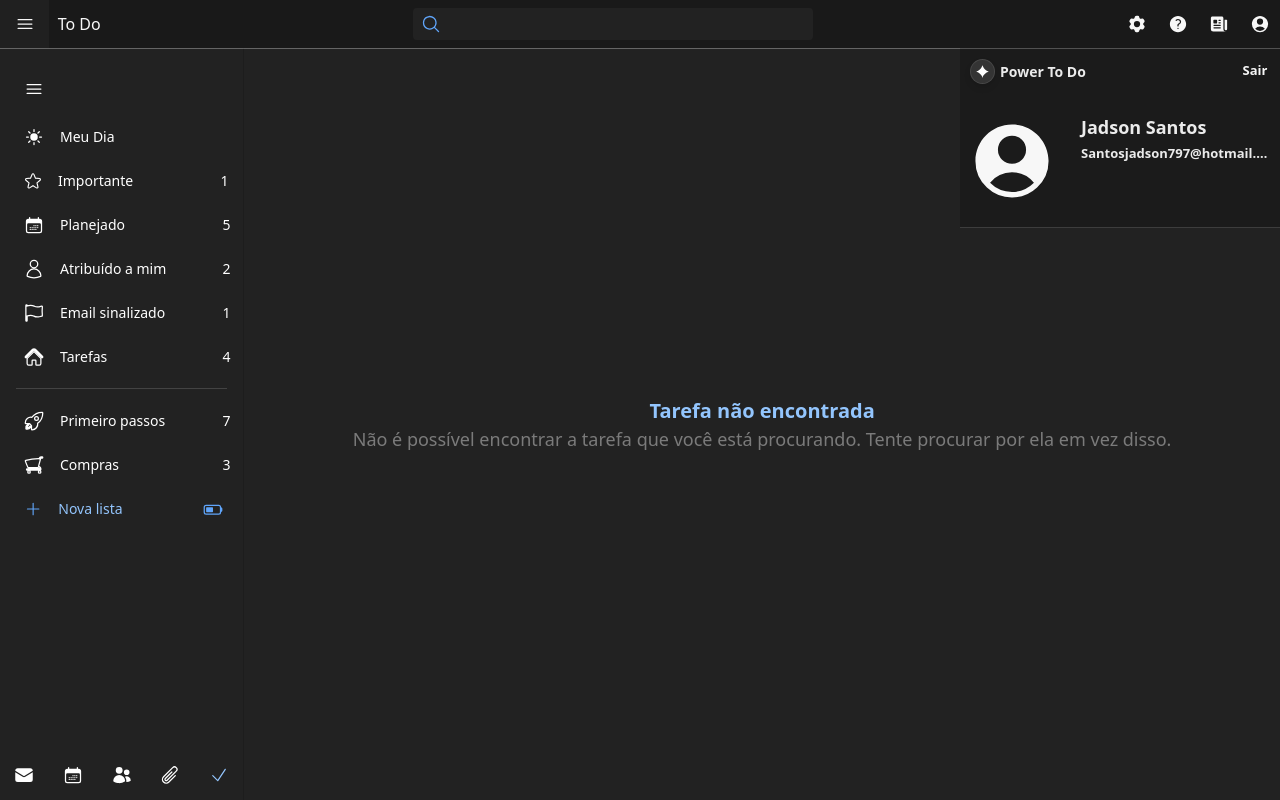
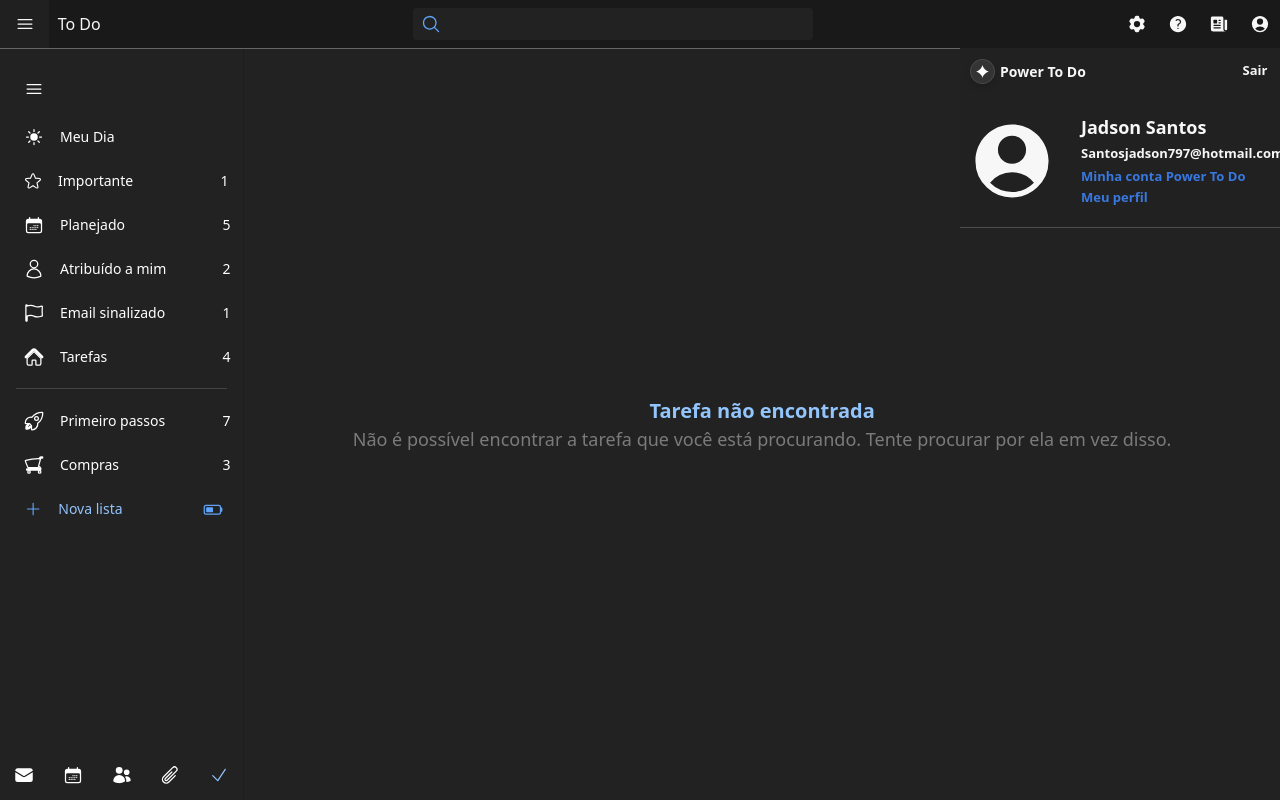
Before and after one commit to Jadson00749/Projeto-to-do-list, a Vue app: page /tasks in a window 1280 px wide. Both pictures are taken after a click on the button 1259 px from the left and 24 px from the top of the page. Built offline with nearby package versions, Linux system fonts and the light colour scheme.

Commit message:
finalização do login e ação de redireiconamento

```diff
--- a/src/components/modal/modalLogOff.vue
+++ b/src/components/modal/modalLogOff.vue
@@ -1,5 +1,5 @@
 <template>
-  <section v-if="isOpen" class="log-off-section">
+    <section class="log-off-section">
       <div class="--headers-section">
         <div class="--logo">
           <svg class="w-[25px] h-[25px] drop-shadow-md bg-[#343434] rounded-full p-[5px] border border-white border-opacity-10" xmlns="http://www.w3.org/2000/svg" width="299.641" height="305.19" viewBox="0 0 299.641 305.19">
@@ -7,23 +7,24 @@
           </svg>
           <p>Power To Do</p>
         </div>
-      <button>
-        Sair
-      </button>
+        <button @click="logOffSession" class="hover:bg-[#444444] hover:underline">Sair</button>
       </div>
-
       <div class="--content">
         <UserCircleIcon class="--icon" />
         <section>
           <span>Jadson Santos</span>
           <span>Santosjadson797@hotmail.com</span>
+          <button>Minha conta Power To Do</button>
+          <button>Meu perfil</button>
         </section>
       </div>
     </section>
 </template>
 
 <script setup>
-import { UserCircleIcon } from '@heroicons/vue/24/solid'
+import { UserCircleIcon } from '@heroicons/vue/24/solid';
+import router from '@/router';
+import { ref } from 'vue';
 
 defineProps({
   isOpen:{
@@ -32,16 +33,16 @@
   }
 })
 
+function logOffSession() {
+  router.push('/')
+}
+
 </script>
 
 <style scoped>
 
-.log-off-section span, p {
-  @apply opacity-95;
-}
-
 .log-off-section {
-  @apply absolute right-0 w-[320px] h-[180px] bg-black bg-opacity-20 border-b border-b-white border-opacity-15 z-[100];
+  @apply absolute right-0 w-[320px] h-[180px] bg-[#212121] border-b border-b-white border-opacity-20 z-[100] transition-all duration-150;
 }
 
 .log-off-section .--headers-section {
@@ -73,11 +74,19 @@
 }
 
 .log-off-section .--content section span {
-  @apply font-bold text-[18px];
+  @apply font-bold text-[18px] cursor-default;
 }
 
 .log-off-section .--content section span:nth-child(2) {
-  @apply font-semibold text-[13px] truncate;
+  @apply font-semibold text-[13px];
+}
+
+.log-off-section .--content button {
+  @apply font-semibold text-[13px] truncate text-blue-500 text-opacity-90 flex justify-start;
+}
+
+.log-off-section .--content button:hover {
+  @apply underline;
 }
 
 </style>
--- a/src/components/navBar/navBar.vue
+++ b/src/components/navBar/navBar.vue
@@ -31,14 +31,14 @@
         <button v-tippy="{ content: 'Configurações', placement: 'bottom', delay: [300, 0], theme: 'light' }" class="navbar-section-icons-container-btn"><Cog6ToothIcon class="w-5 h-5" /></button>
         <button v-tippy="{ content: 'Ajuda e comentários', placement: 'bottom', delay: [300, 0], theme: 'light' }" class="navbar-section-icons-container-btn"><QuestionMarkCircleIcon class="w-5 h-5" /></button>
         <button v-tippy="{ content: 'Novidades', placement: 'bottom', delay: [300, 0], theme: 'light' }" class="navbar-section-icons-container-btn"><NewspaperIcon class="w-5 h-5" /></button>
-        <button v-tippy="{ content: 'Gerente de contas de Jadson Santos', placement: 'bottom', delay: [300, 0], theme: 'light' }" class="navbar-section-icons-container-btn"><UserCircleIcon class="w-5 h-5" /></button>
+        <button @click="openModalLogOff = !openModalLogOff" v-tippy="{ content: 'Gerente de contas de Jadson Santos', placement: 'bottom', delay: [300, 0], theme: 'light' }" class="navbar-section-icons-container-btn"><UserCircleIcon class="w-5 h-5" /></button>
       </div>
     </div>
     <div class="relative">
       <div class="absolute inset-x-0 bottom-0 h-[0.1px] bg-white opacity-30">
       </div>
     </div>
-    <modalLogOff :isOpen="true" />
+    <modalLogOff v-if="openModalLogOff" :isOpen="openModalLogOff" @close="openModalLogOff = false" />
   </nav>
 </template>
 
@@ -52,6 +52,7 @@
 const inputClicked = ref(false);
 const displayPlaceHolder = ref('')
 const eventInput = ref('')
+const openModalLogOff = ref(false)
 
 const inputCaracters = (event) => {
   eventInput.value = event.target.value
@@ -100,6 +101,10 @@
   @apply w-[25%] flex justify-center items-center;
 }
 
+.navbar-section-icons-container-btn:hover {
+  @apply bg-[#222222] transition-all duration-100;
+}
+
 .place-holder-adjustment::placeholder {
   @apply font-[360] text-[14.5px] ;
 }
--- a/src/components/sections/modal/content/modalContent.vue
+++ b/src/components/sections/modal/content/modalContent.vue
@@ -2,7 +2,7 @@
   <div class="modal-content-container" :class="storeToDoList.getdisplayMenuLeft ? '!w-full ml-auto' : ''">
     <Loaderv2 v-if="displayLoader" :open="displayLoader" />
     <sectionsSelectedDefault v-if="displayDefault()" />
-    <myDays v-if="displayMyDays()" :displayIconSun="displayIconSun" />
+    <myDays v-if="displayMyDays() && !displayDefault()" :displayIconSun="displayIconSun" />
     <Important v-if="displayImportant()" />
     <Planned v-if="displayPlanned()" />
     <AssignedToMe v-if="displayAssignedToMe()" />
```
Also changed, not shown: 1 other file (tests, documents, lock files or other folders). Lines whose indentation alone changed are shown as unchanged.
